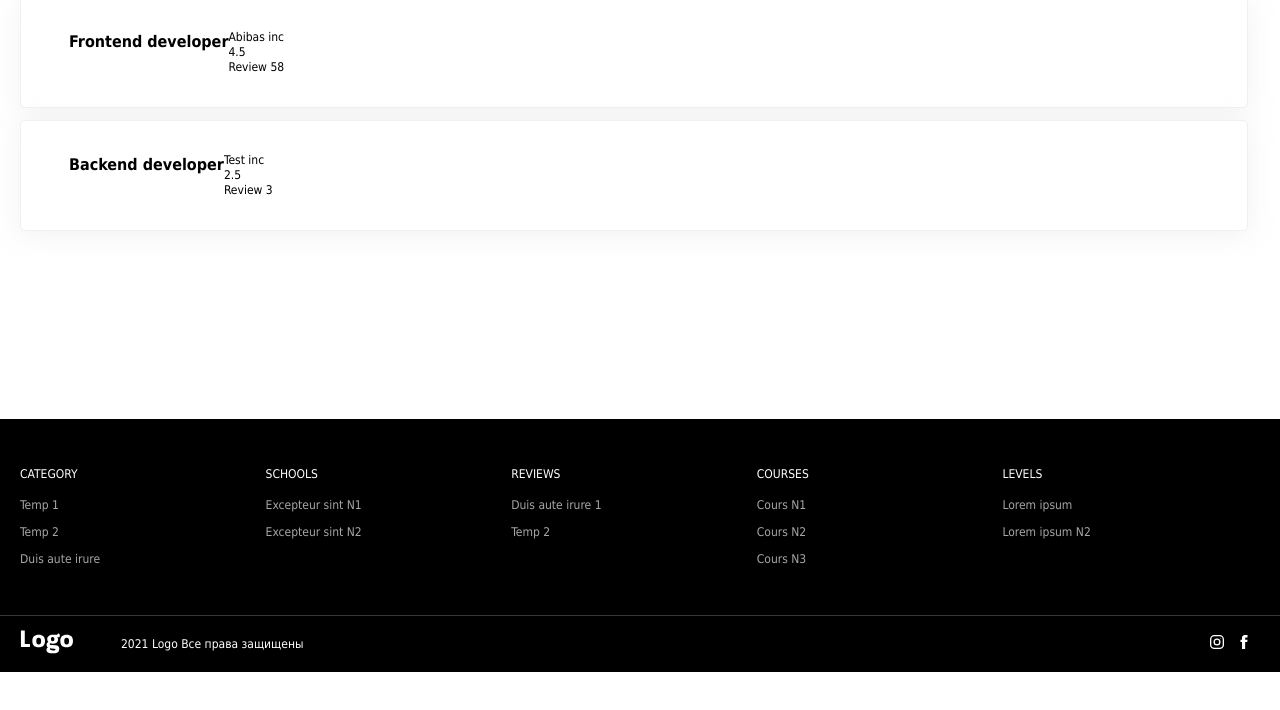
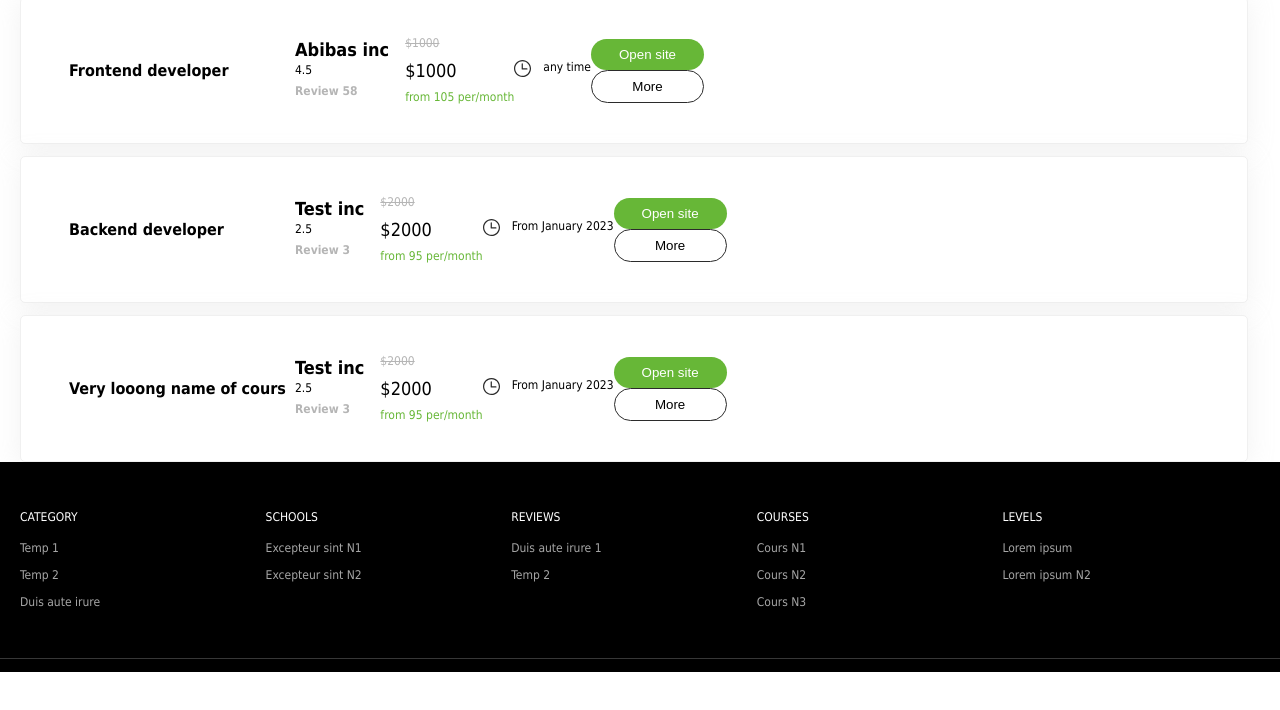
Before and after one commit to kweyjibo/logo-online, a website built with Parcel: page src/index.pug in a window 1280 px wide. Shown: the part 128-838 px from the top of the page. Before the commit the page ends 800 px from the top, so only its background shows below. Built offline with nearby package versions, Linux system fonts and the light colour scheme.

Commit message:
Online-logo: some components

```diff
--- /dev/null
+++ b/src/scss/components/button.scss
@@ -0,0 +1,32 @@
+/* --------------- Vars -------------------- */
+
+@import "../vars";
+
+/* --------------- /vars -------------------- */
+
+
+.button {
+  width: 100%;
+  display: block;
+  padding: $shift*2 $shift*7;
+
+  border-radius: 100px;
+  border: 0;
+
+  cursor: pointer;
+
+  &.__green {
+    background-color: $main-color;
+    color: #fff;
+  }
+
+  &.__black {
+    background-color: #fff;
+    border: 1px solid #2b2b2b;
+  }
+
+  &:active {
+    position: relative;
+    top: 1px;
+  }
+}
--- /dev/null
+++ b/src/scss/components/components.scss
@@ -0,0 +1,6 @@
+/* --------------- Imports -------------------- */
+
+@import "tico";
+@import "button";
+
+/* --------------- /imports -------------------- */
--- /dev/null
+++ b/src/scss/components/tico.scss
@@ -0,0 +1,14 @@
+/* --------------- Vars -------------------- */
+
+@import "../vars";
+
+/* --------------- /vars -------------------- */
+
+
+.tico {
+  display: flex;
+}
+
+.tico-ic {
+  padding-right: $shift*3;
+}
--- a/src/scss/cours/card.scss
+++ b/src/scss/cours/card.scss
@@ -4,6 +4,9 @@
 
 /* --------------- /vars -------------------- */
 
+.cours-card-cnt_1 {
+  width: 20%;
+}
 
 .cours-card {
   padding: $shift*8 $shift*12;
@@ -18,8 +21,44 @@
   }
 }
 
+.cours-card_name,
+.cours-card_company,
+.cours-card_review {
+  font-weight: bold;
+}
+
 .cours-card_name {
-  font-weight: 700;
   font-size: 16px;
   line-height: 24px;
 }
+
+.cours-card_company_cnt {
+  padding-right: $shift*4;
+}
+
+.cours-card_company {
+  font-size: 18px;
+  line-height: 27px;
+}
+
+.cours-card_review {
+  font-size: 12px;
+  line-height: 27px;
+  color: #b5b5b5;
+}
+
+.cours-card_oldprice {
+  line-height: 27px;
+  text-decoration-line: line-through;
+  color: #b5b5b5;
+}
+
+.cours-card_price {
+  font-size: 18px;
+  line-height: 27px;
+}
+
+.cours-card_pricemonth {
+  line-height: 27px;
+  color: $main-color;
+}
--- a/src/scss/style.scss
+++ b/src/scss/style.scss
@@ -60,6 +60,9 @@ a {
 
     &.__center {
         align-items: center;
+    }
+
+    &.__no-wrap {
         white-space: nowrap;
     }
 }
@@ -85,6 +88,7 @@ a {
 
 @import "top-courses";
 @import "cours/card";
+@import "components/components";
 
 /* --------------- /imports -------------------- */
 
--- /dev/null
+++ b/src/template/components/button.pug
@@ -0,0 +1,2 @@
+mixin button(label, condition)
+  button(class='button '+(condition ? condition : '' ))=label
--- /dev/null
+++ b/src/template/components/tico.pug
@@ -0,0 +1,5 @@
+mixin tico(ico, label)
+  div(class='tico')
+    div(class='tico-ic')
+      img(src=ico)
+    =label
--- a/src/template/cours/card.pug
+++ b/src/template/cours/card.pug
@@ -1,14 +1,25 @@
-mixin card(name, company, rating, review)
+mixin card(name, company, rating, review, time, oldprice, price, pricemonth)
+  include ../components/tico.pug
+  include ../components/button.pug
   div(class='cours-card')
-    div(class='flex')
-      div(class='flex-i')
+    div(class='flex __center')
+      div(class='flex-i cours-card-cnt_1')
         div(class='cours-card_name')=name
       div(class='flex-i')
+        div(class='cours-card_company_cnt')
+          div(class='cours-card_company')=company
+          div(class='')=rating
+          div(class='cours-card_review')='Review ' + review
+      div(class='flex-i')
         div(class='')
-          div(class='')=company
-          div(class='')=rating
-          div(class='')='Review ' + review
+          div(class='cours-card_oldprice')='$'+oldprice
+          div(class='cours-card_price')='$'+oldprice
+          div(class='cours-card_pricemonth')='from '+pricemonth+' per/month'
+      div(class='flex-i')
+        div(class='cours-card_time')
+          +tico('./res/clock.svg', time)
       div(class='flex-i')
       div(class='flex-i')
-      div(class='flex-i')
-      div(class='flex-i')
+        div(class='')
+          +button('Open site', '__green')
+          +button('More', '__black')
--- a/src/template/footer/footer.pug
+++ b/src/template/footer/footer.pug
@@ -2,7 +2,7 @@ footer(class='footer')
   include nav.pug
   div(class='island __shift')
     div(class='footer-bottom')
-      div(class='flex __center')
+      div(class='flex __center __no-wrap')
         div(class='flex-i')
           a(href='', class='footer-logo')
             include ../components/logo.pug
--- a/src/template/header/header.pug
+++ b/src/template/header/header.pug
@@ -1,5 +1,5 @@
 header(class='header')
-  div(class='flex __center')
+  div(class='flex __center __no-wrap')
     div(class='flex-i')
       a(href='', class='header-logo')
         include ../components/logo.pug
--- a/src/template/top.pug
+++ b/src/template/top.pug
@@ -2,5 +2,6 @@ div(class='top-courses')
   div(class='top-courses_h')='Top courses'
   div(class='top-list-corses')
     include cours/card.pug
-    +card('Frontend developer', 'Abibas inc', '4.5', '58')
-    +card('Backend developer', 'Test inc', '2.5', '3  ')
+    +card('Frontend developer', 'Abibas inc', '4.5', '58', 'any time', '1000', '560', '105')
+    +card('Backend developer', 'Test inc', '2.5', '3', 'From January 2023', '2000', '860', '95')
+    +card('Very looong name of cours', 'Test inc', '2.5', '3', 'From January 2023', '2000', '860', '95')
```
Also changed, not shown: dist/index.html, src/res/clock.svg (added), 2 other files.
